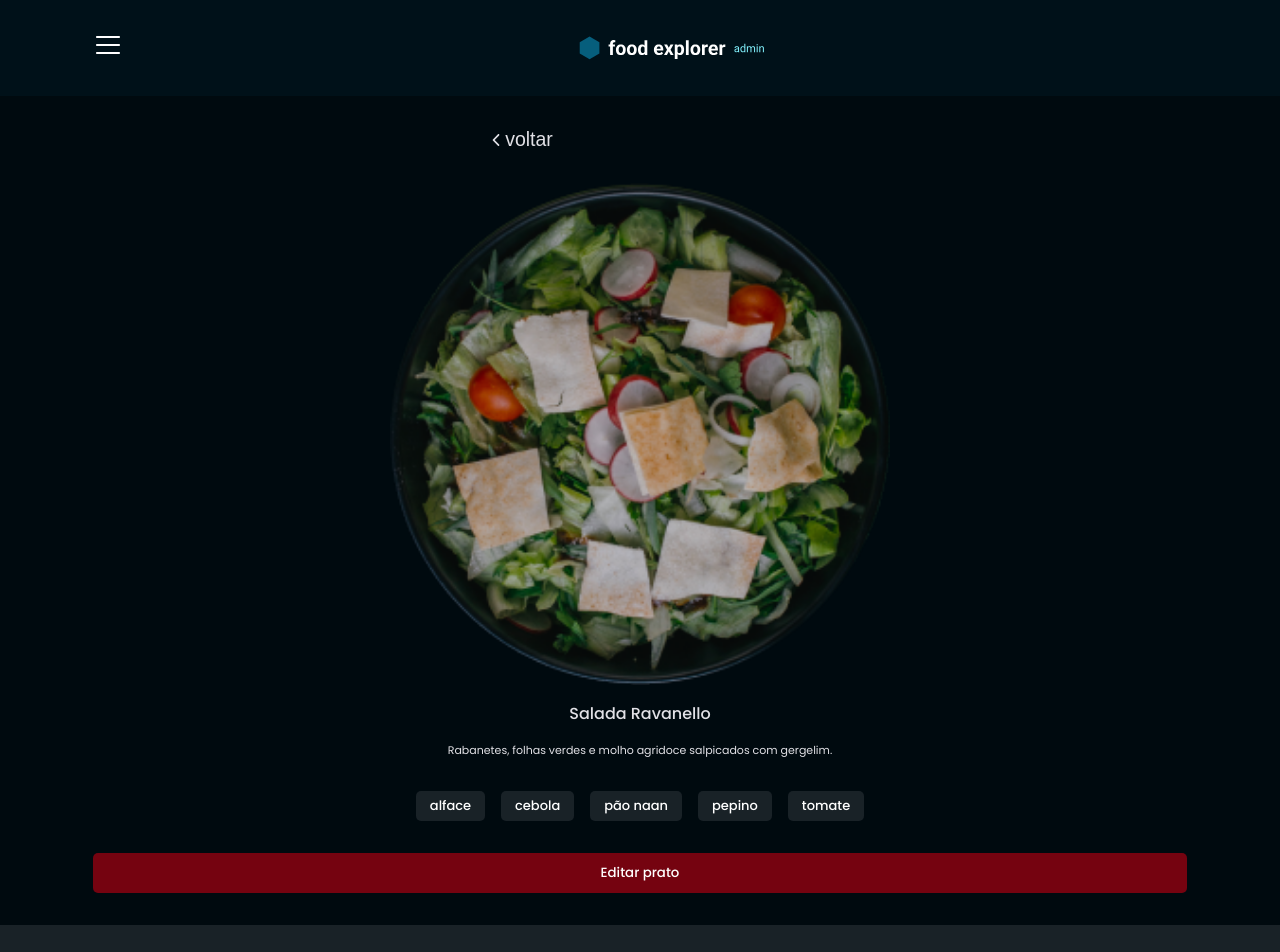
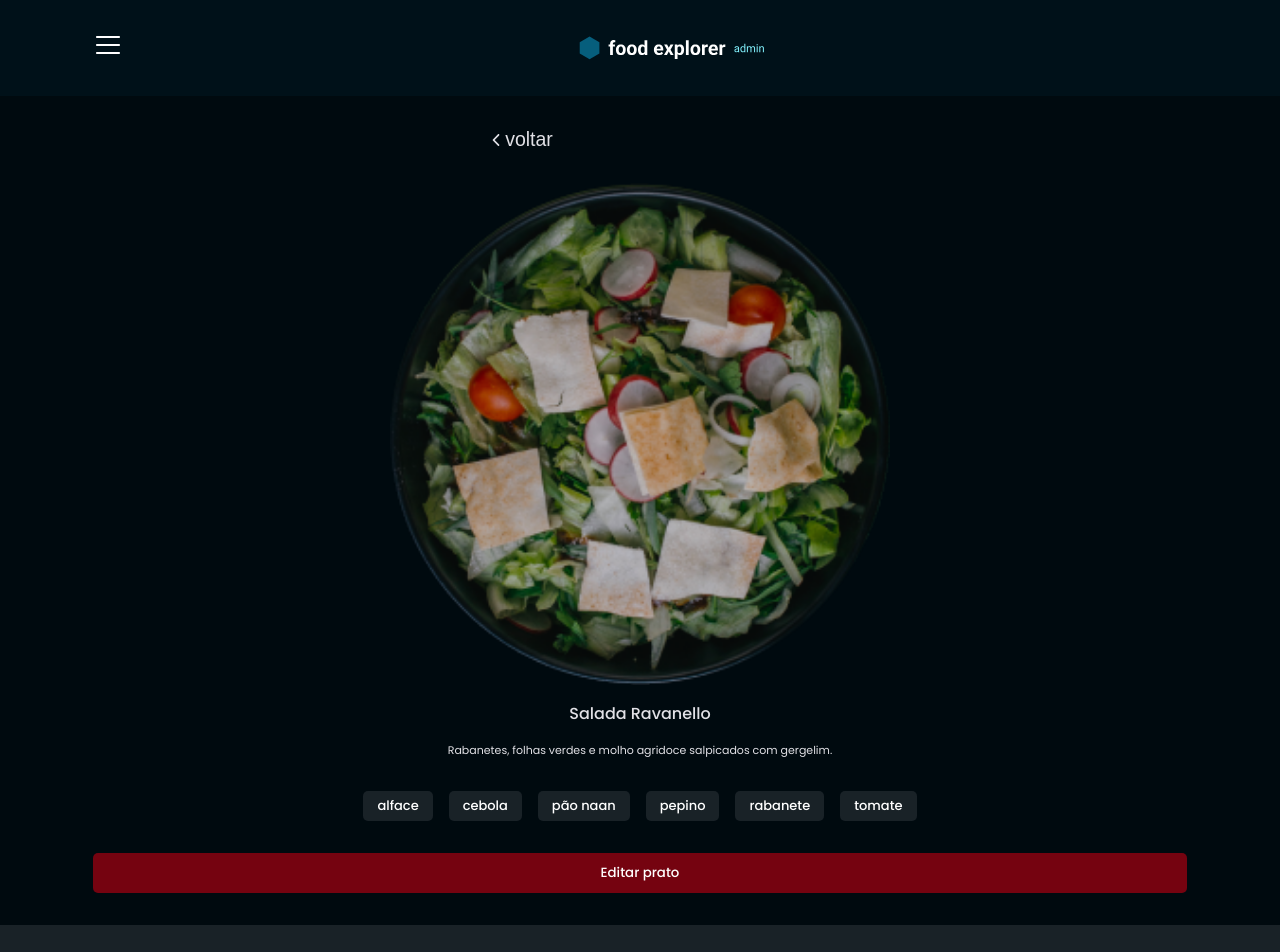
Before and after one commit to daiaanebarbosaf/foodexplorer, a React (Vite) app: page / in a window 1280 px wide. Shown: the top 952 px of the page. Built offline with nearby package versions, Linux system fonts and the light colour scheme.

Commit message:
Adicionando mais uma TAG

```diff
--- a/src/pages/Details/index.jsx
+++ b/src/pages/Details/index.jsx
@@ -44,6 +44,7 @@ export function Details(){
           <Tag title="cebola"/>
           <Tag title="pão naan"/>
           <Tag title="pepino"/>
+          <Tag title="rabanete"/>
           <Tag title="tomate"/>
 
         </div>
```
